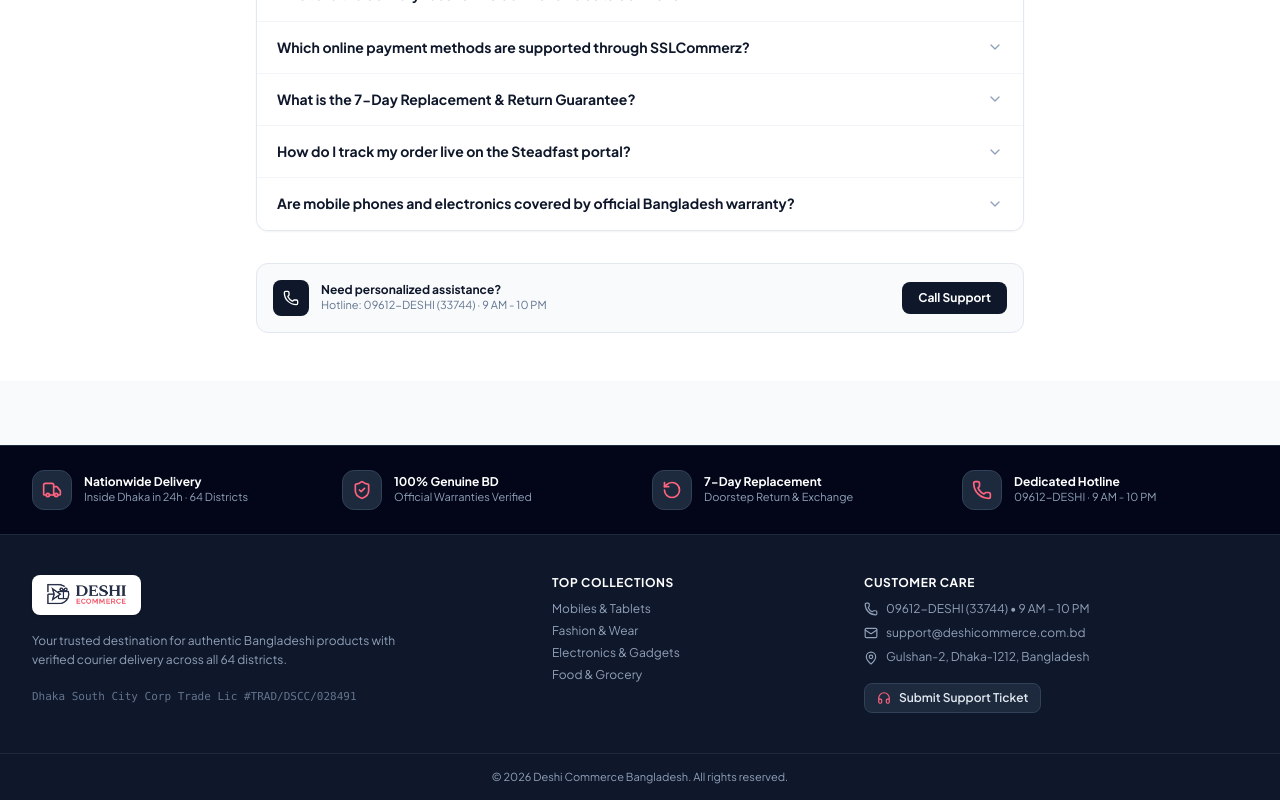
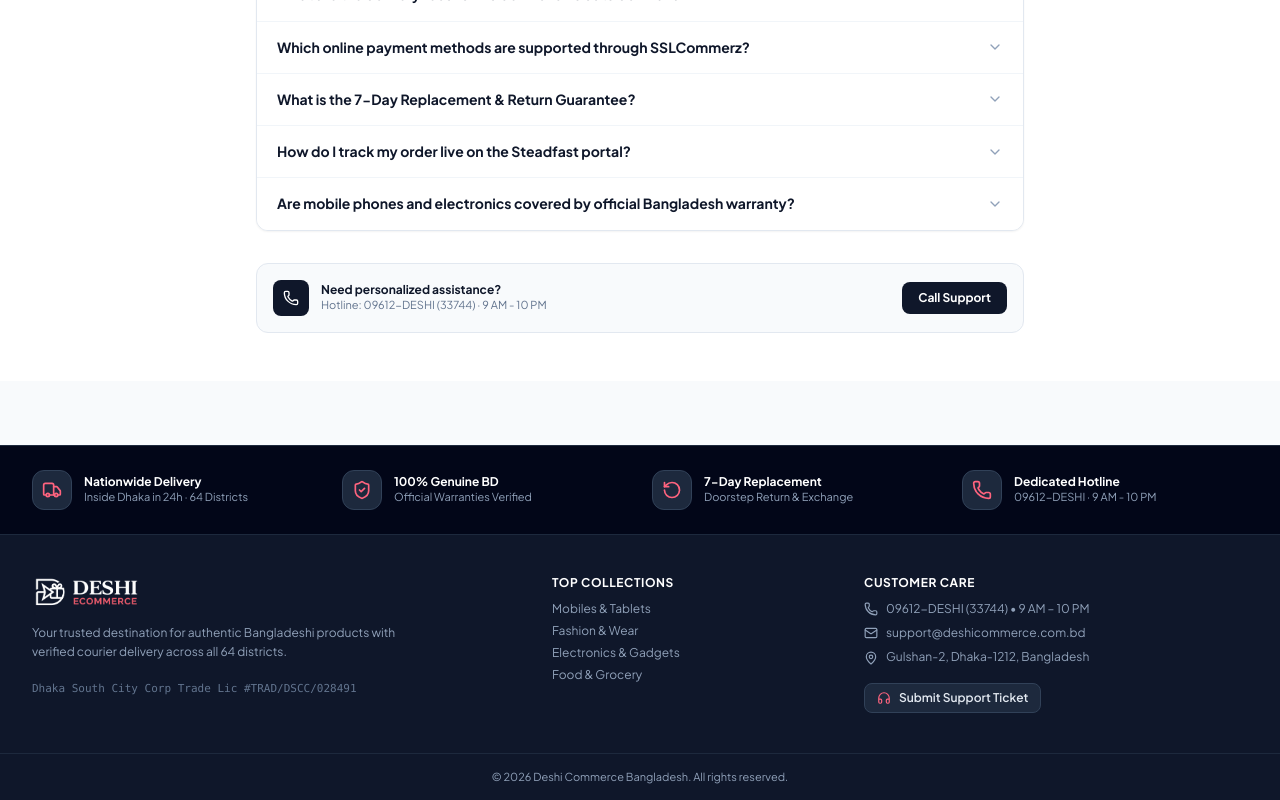
Before and after one commit to salmanfarsi01/deshi-commerce, a React (Vite) app in the folder Frontend/: page / in a window 1280 px wide. Shown: the part 2812-3612 px from the top of the page. Built offline with nearby package versions, Linux system fonts and the light colour scheme; no server answers.

Commit message:
The footer logo updated

```diff
--- a/Frontend/src/components/Footer.tsx
+++ b/Frontend/src/components/Footer.tsx
@@ -1,7 +1,7 @@
 import React from 'react';
 import { ShieldCheck, Truck, RotateCcw, Phone, Mail, MapPin, Headphones } from 'lucide-react';
 import { useApp } from '../context/AppContext';
-import mainLogo from '../images/main_logo.png';
+import footerLogo from '../images/footer logo.png';
 
 export const Footer: React.FC = () => {
   const { setCurrentView, setSelectedCategorySlug, openSupportModal, t, lang } = useApp();
@@ -72,11 +72,11 @@
       {/* Main Footer Links */}
       <div className="max-w-7xl mx-auto px-4 sm:px-6 lg:px-8 py-10 grid grid-cols-1 md:grid-cols-12 gap-8">
         <div className="md:col-span-5 space-y-3">
-          <div className="inline-block bg-white px-3 py-1.5 rounded-lg shadow-sm">
+          <div className="flex items-center">
             <img
-              src={mainLogo}
+              src={footerLogo}
               alt="Deshi Commerce"
-              className="h-7 w-auto object-contain"
+              className="h-8 sm:h-9 w-auto object-contain"
             />
           </div>
           <p className="text-slate-400 leading-relaxed text-xs max-w-sm">
```
Also changed, not shown: Frontend/src/images/footer logo.png (added).
